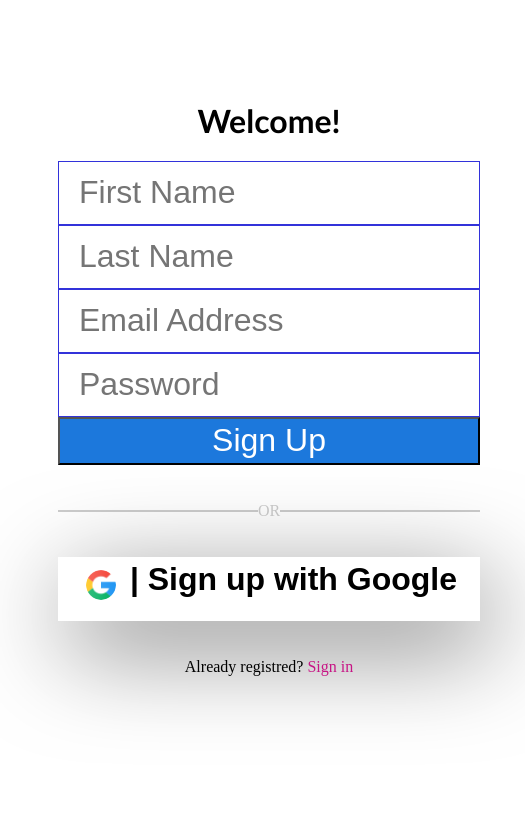
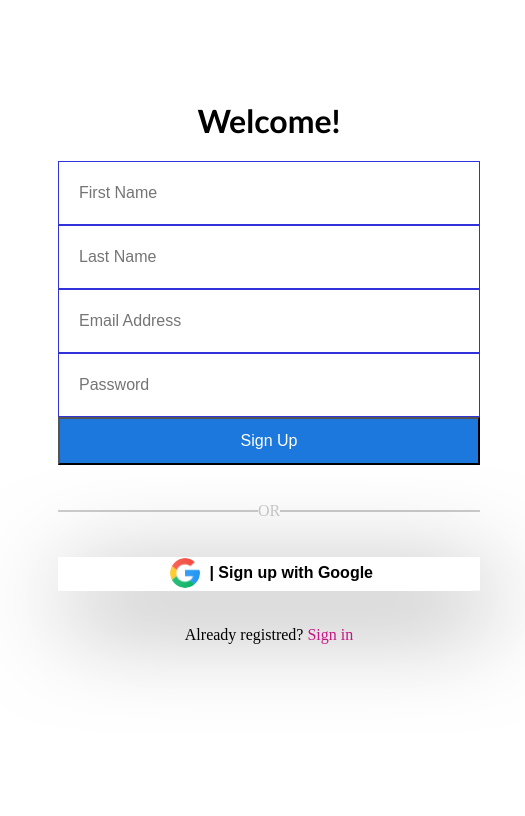
Before and after one commit to HrithikArya/qcm.github.io, a plain HTML site: page index.html in a window 1280 px wide. Shown: the full height of the page, 0-525 px from the left. Drawn offline with Linux system fonts and the light colour scheme.

Commit message:
Update index.css

```diff
--- a/index.css
+++ b/index.css
@@ -3,7 +3,7 @@ input {
     flex-direction: column;
     width: 100%;
     height: 8vh;
-    font-size: 4vh;
+    font-size: 2vh;
     padding: 20PX;
     border: 1px solid rgb(50, 50, 218);
 }
@@ -11,7 +11,7 @@ input {
 button {
     width: 100%;
     height: 6vh;
-    font-size: 4vh;
+    font-size: 2vh;
     text-align: center;
     color: white;
     background-color: rgb(28, 120, 220);
```
